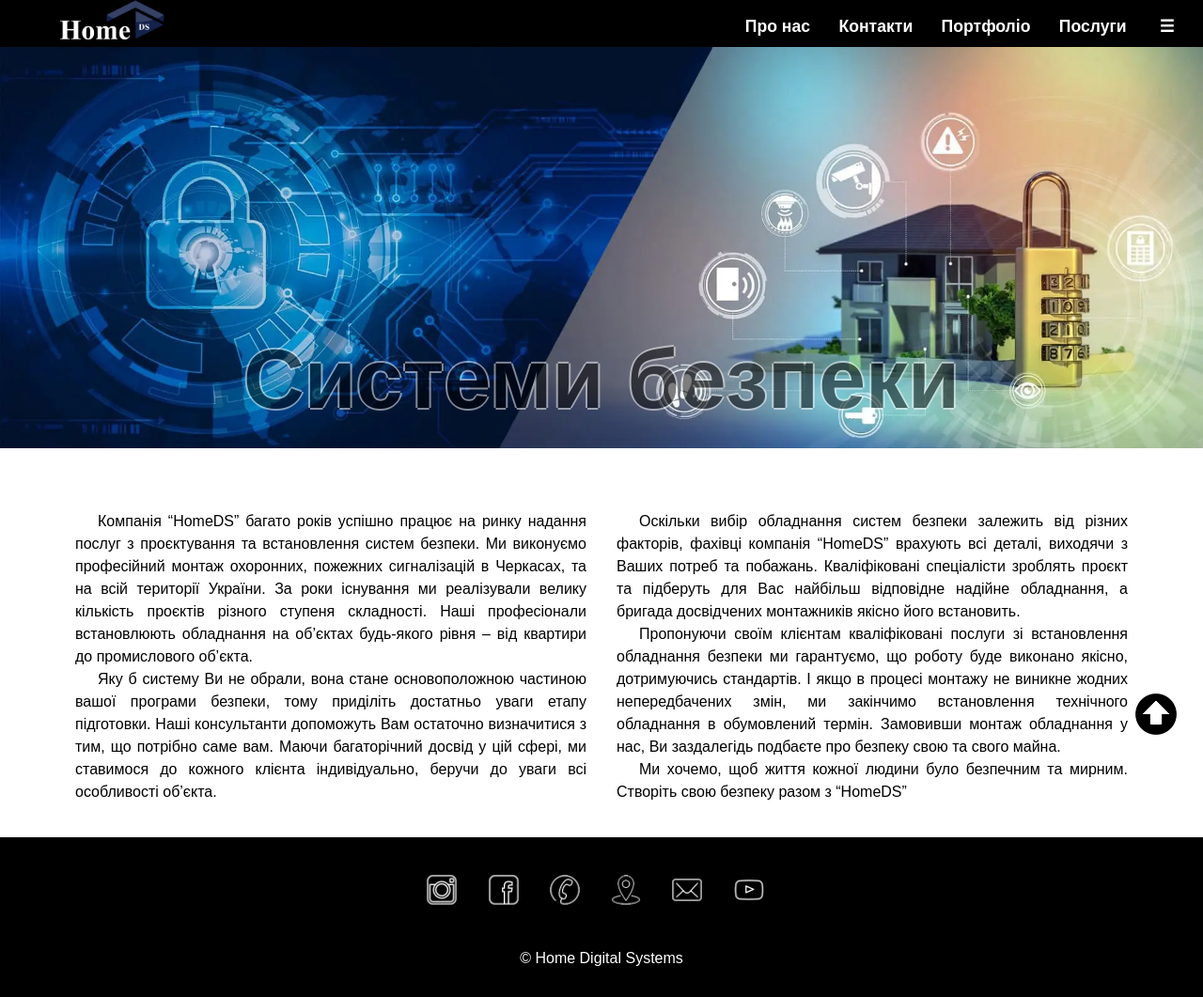
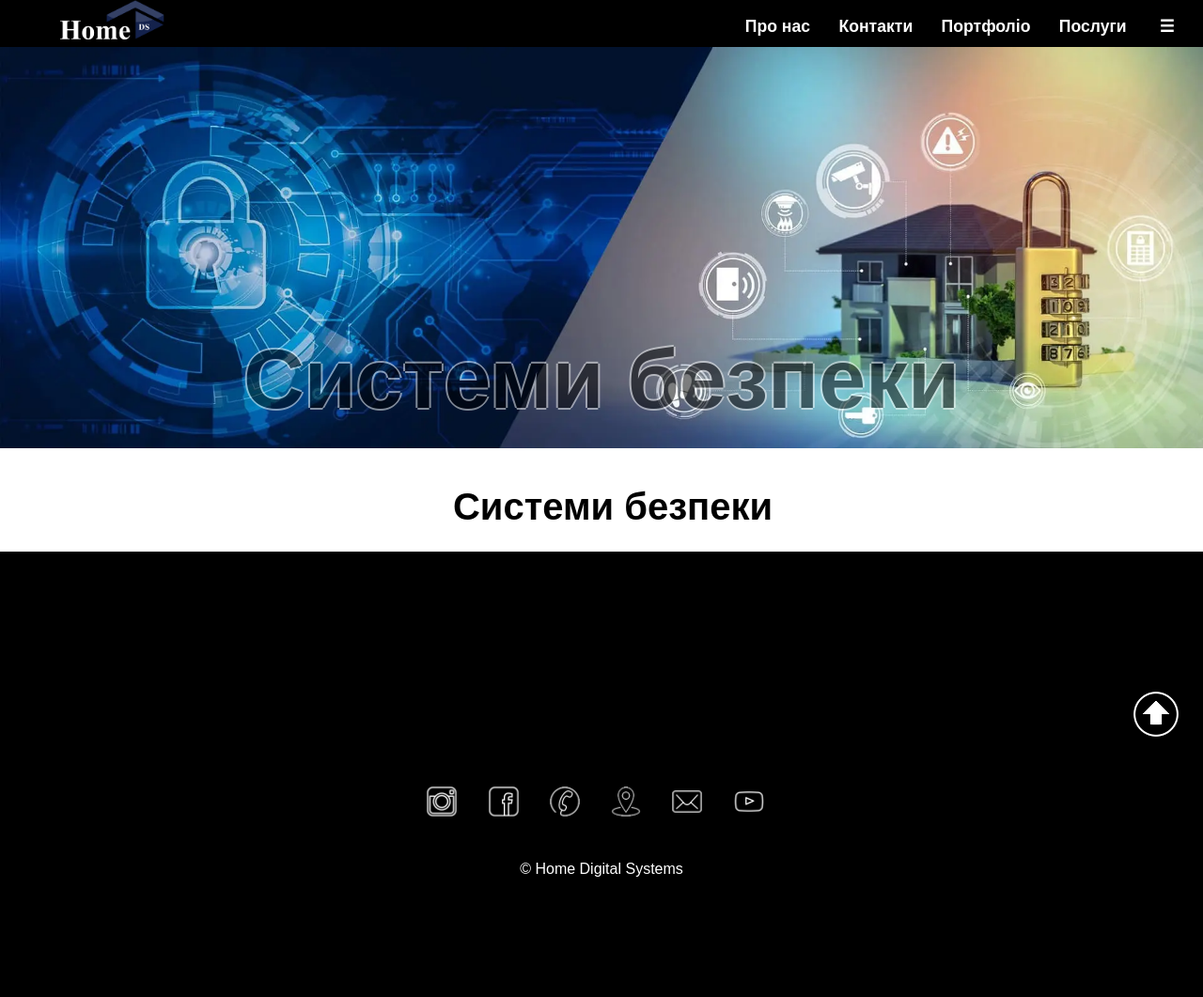
Before and after one commit to HomeDS/HomeDS.github.io, a plain HTML site: page services/security-systems.html in a window 1280 px wide. Shown: the whole page at 94% size. After the commit the page ends 966 px from the top, so only its background shows below. Drawn offline with Linux system fonts and the light colour scheme.

Commit message:
- rem content

```diff
--- a/services/security-systems.html
+++ b/services/security-systems.html
@@ -50,40 +50,9 @@
             </div>
         </div>
         <section id="service">
-            <h3 style="display: none;">Системи безпеки</h3>
+            <h3>Системи безпеки</h3>
             <article>
-                <div class="box">
-                <p>
-                    Компанія “HomeDS” багато років успішно працює на ринку надання послуг з проєктування та встановлення
-                    систем безпеки. Ми виконуємо професійний монтаж охоронних, пожежних сигналізацій в Черкасах, та на
-                    всій території України. За роки існування ми реалізували велику кількість проєктів різного ступеня
-                    складності. Наші професіонали встановлюють обладнання на об’єктах будь-якого рівня – від квартири до
-                    промислового об’єкта.
-                </p>
-                <p>
-                    Яку б систему Ви не обрали, вона стане основоположною частиною вашої програми безпеки, тому
-                    приділіть достатньо уваги етапу підготовки. Наші консультанти допоможуть Вам остаточно визначитися з
-                    тим, що потрібно саме вам. Маючи багаторічний досвід у цій сфері, ми ставимося до кожного клієнта
-                    індивідуально, беручи до уваги всі особливості об’єкта.
-                </p>
-            </div>
-            <div class="box">
-                <p>
-                    Оскільки вибір обладнання систем безпеки залежить від різних факторів, фахівці компанія “HomeDS”
-                    врахують всі деталі, виходячи з Ваших потреб та побажань. Кваліфіковані спеціалісти зроблять проєкт
-                    та підберуть для Вас найбільш відповідне надійне обладнання, а бригада досвідчених монтажників
-                    якісно його встановить.
-                </p>
-                <p>
-                    Пропонуючи своїм клієнтам кваліфіковані послуги зі встановлення обладнання безпеки ми гарантуємо, що
-                    роботу буде виконано якісно, дотримуючись стандартів. І якщо в процесі монтажу не виникне жодних
-                    непередбачених змін, ми закінчимо встановлення технічного обладнання в обумовлений термін. Замовивши
-                    монтаж обладнання у нас, Ви заздалегідь подбаєте про безпеку свою та свого майна.
-                </p>
-                <p>
-                    Ми хочемо, щоб життя кожної людини було безпечним та мирним. Створіть свою безпеку разом з “HomeDS”
-                </p>
-            </div>
+
             </article>
         </section>
     </main>
```
